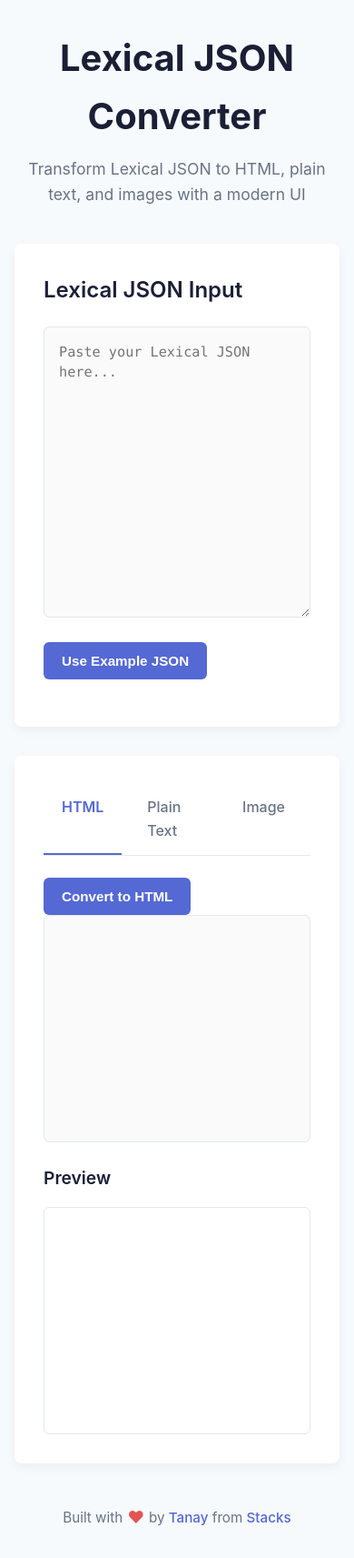
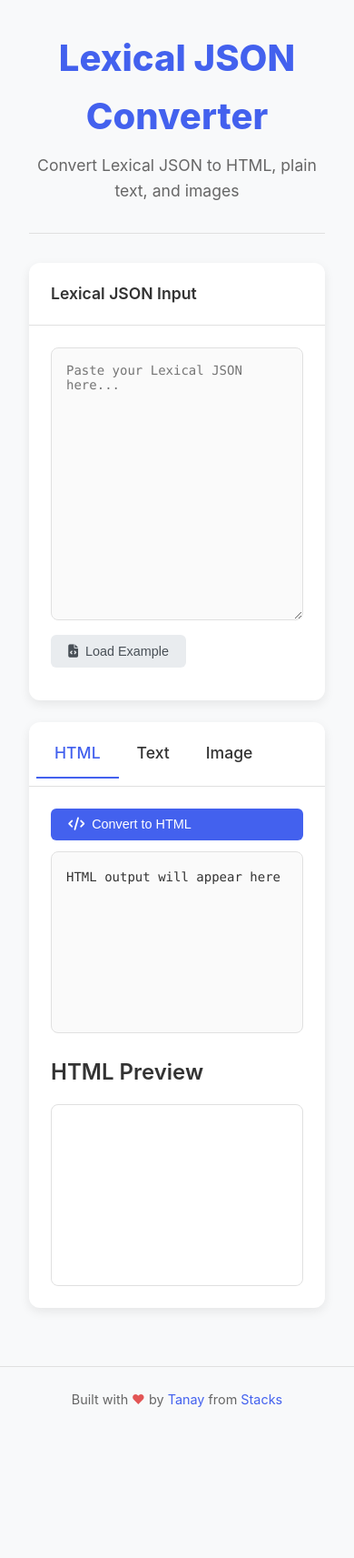
Before and after one commit to tanaylakhani/convert-lexical-json, a website: page public/index.html in a window 390 px wide. Shown: the whole page at 91% size. After the commit the page ends 1574 px from the top, so only its background shows below. Drawn offline with Linux system fonts and the light colour scheme.

Commit message:
try making page beautiful

```diff
--- a/public/index.html
+++ b/public/index.html
@@ -4,20 +4,18 @@
   <meta charset="UTF-8">
   <meta name="viewport" content="width=device-width, initial-scale=1.0">
   <title>Lexical JSON Converter Demo</title>
+  <link rel="stylesheet" href="https://cdnjs.cloudflare.com/ajax/libs/font-awesome/6.4.2/css/all.min.css">
   <style>
     :root {
-      --primary: #5469d4;
-      --primary-hover: #4456b7;
-      --text: #1a1f36;
-      --text-secondary: #697386;
-      --background: #f7fafc;
+      --primary-color: #4361ee;
+      --secondary-color: #3f37c9;
+      --bg-color: #f8f9fa;
       --card-bg: #ffffff;
-      --border: #e6e8eb;
-      --shadow: 0 4px 12px rgba(0, 0, 0, 0.05);
-      --radius: 8px;
-      --transition: all 0.2s ease;
-      --font: -apple-system, BlinkMacSystemFont, 'Segoe UI', Roboto, Oxygen,
-        Ubuntu, Cantarell, 'Open Sans', 'Helvetica Neue', sans-serif;
+      --text-color: #333;
+      --border-color: #e0e0e0;
+      --border-radius: 12px;
+      --shadow: 0 4px 12px rgba(0, 0, 0, 0.08);
+      --font-family: -apple-system, BlinkMacSystemFont, 'Segoe UI', Roboto, Oxygen, Ubuntu, Cantarell, 'Open Sans', 'Helvetica Neue', sans-serif;
     }
 
     * {
@@ -27,202 +25,222 @@
     }
 
     body {
-      font-family: var(--font);
-      background-color: var(--background);
-      color: var(--text);
+      font-family: var(--font-family);
+      background-color: var(--bg-color);
+      color: var(--text-color);
       line-height: 1.6;
-      padding: 2rem 1rem;
+      padding: 0;
+      margin: 0;
+      min-height: 100vh;
+      display: flex;
+      flex-direction: column;
     }
 
     .container {
       max-width: 1200px;
       margin: 0 auto;
+      padding: 2rem;
+      width: 100%;
     }
 
-    .header {
-      margin-bottom: 2.5rem;
+    header {
       text-align: center;
+      margin-bottom: 2rem;
+      padding-bottom: 1.5rem;
+      border-bottom: 1px solid var(--border-color);
     }
 
-    .header h1 {
+    h1 {
       font-size: 2.5rem;
-      font-weight: 700;
-      margin-bottom: 0.75rem;
-      color: var(--text);
+      margin-bottom: 0.5rem;
+      color: var(--primary-color);
+      font-weight: 800;
     }
 
-    .header p {
-      font-size: 1.1rem;
-      color: var(--text-secondary);
-      max-width: 600px;
-      margin: 0 auto;
+    h2 {
+      font-size: 1.5rem;
+      margin-bottom: 1rem;
+      font-weight: 600;
     }
 
-    .row {
+    p.subtitle {
+      font-size: 1.1rem;
+      color: #666;
+      margin-bottom: 0.5rem;
+    }
+
+    .content {
       display: flex;
-      gap: 2rem;
+      gap: 1.5rem;
       margin-bottom: 2rem;
     }
 
     @media (max-width: 768px) {
-      .row {
+      .content {
         flex-direction: column;
       }
     }
 
-    .col {
+    .card {
+      background: var(--card-bg);
+      border-radius: var(--border-radius);
+      box-shadow: var(--shadow);
+      overflow: hidden;
       flex: 1;
-      background-color: var(--card-bg);
-      border-radius: var(--radius);
-      box-shadow: var(--shadow);
-      padding: 2rem;
+      display: flex;
+      flex-direction: column;
     }
 
-    h2 {
-      font-size: 1.5rem;
+    .card-header {
+      padding: 1.25rem 1.5rem;
+      border-bottom: 1px solid var(--border-color);
       font-weight: 600;
-      margin-bottom: 1.25rem;
-      color: var(--text);
+      font-size: 1.1rem;
+      display: flex;
+      justify-content: space-between;
+      align-items: center;
     }
 
-    h3 {
-      font-size: 1.2rem;
+    .output-card-header {
+      padding: 0.5rem;
+      border-bottom: 1px solid var(--border-color);
       font-weight: 600;
-      margin: 1.5rem 0 1rem;
-      color: var(--text);
+      font-size: 1.1rem;
+      display: flex;
+      justify-content: space-between;
+      align-items: center;
+    }
+
+    .card-body {
+      padding: 1.5rem;
+      flex: 1;
+      display: flex;
+      flex-direction: column;
     }
 
     textarea {
       width: 100%;
-      height: 320px;
+      height: 300px;
       padding: 1rem;
-      border: 1px solid var(--border);
-      border-radius: calc(var(--radius) - 2px);
-      font-family: 'SFMono-Regular', Consolas, 'Liberation Mono', Menlo, monospace;
-      font-size: 0.95rem;
-      line-height: 1.5;
+      border: 1px solid var(--border-color);
+      border-radius: 8px;
+      font-family: 'Monaco', 'Consolas', monospace;
+      font-size: 14px;
       resize: vertical;
-      transition: var(--transition);
       background-color: #fafafa;
+      transition: border-color 0.2s;
     }
 
     textarea:focus {
       outline: none;
-      border-color: var(--primary);
-      box-shadow: 0 0 0 3px rgba(84, 105, 212, 0.15);
+      border-color: var(--primary-color);
+      box-shadow: 0 0 0 2px rgba(67, 97, 238, 0.2);
+    }
+
+    .actions {
+      margin-top: 1rem;
+      display: flex;
+      gap: 0.5rem;
     }
 
     button {
-      background-color: var(--primary);
+      background-color: var(--primary-color);
       color: white;
       border: none;
-      padding: 0.75rem 1.25rem;
-      border-radius: calc(var(--radius) - 2px);
+      padding: 0.6rem 1.2rem;
+      border-radius: 6px;
       cursor: pointer;
-      font-weight: 600;
-      font-size: 0.95rem;
-      transition: var(--transition);
-      display: inline-flex;
+      font-size: 0.9rem;
+      font-weight: 500;
+      display: flex;
       align-items: center;
-      justify-content: center;
+      gap: 0.5rem;
+      transition: background-color 0.2s, transform 0.1s;
+      margin-bottom: 12px;
+      width: auto;
     }
 
     button:hover {
-      background-color: var(--primary-hover);
-      transform: translateY(-1px);
+      background-color: var(--secondary-color);
     }
 
-    .button-group {
-      margin: 1.25rem 0;
-      display: flex;
-      gap: 0.75rem;
+    button:active {
+      transform: translateY(1px);
     }
 
-    .output {
-      border: 1px solid var(--border);
-      border-radius: calc(var(--radius) - 2px);
-      padding: 1.25rem;
-      min-height: 250px;
-      white-space: pre-wrap;
-      overflow: auto;
-      background-color: #fafafa;
-      font-family: 'SFMono-Regular', Consolas, 'Liberation Mono', Menlo, monospace;
-      font-size: 0.9rem;
-      line-height: 1.5;
+    button.secondary {
+      background-color: #e9ecef;
+      color: #495057;
     }
 
-    .html-preview {
-      border: 1px solid var(--border);
-      border-radius: calc(var(--radius) - 2px);
-      padding: 1.25rem;
-      min-height: 250px;
-      overflow: auto;
-      background-color: white;
-    }
-
-    .thumbnail-container {
-      margin-top: 1.5rem;
-      display: flex;
-      justify-content: center;
-      align-items: center;
-      min-height: 250px;
-      border: 1px solid var(--border);
-      border-radius: calc(var(--radius) - 2px);
-      background-color: white;
-      padding: 1rem;
-    }
-
-    .thumbnail {
-      max-width: 100%;
-      box-shadow: var(--shadow);
-      border-radius: calc(var(--radius) - 4px);
+    button.secondary:hover {
+      background-color: #dee2e6;
     }
 
     .tabs {
       display: flex;
-      margin-bottom: 1.5rem;
-      border-bottom: 1px solid var(--border);
     }
 
     .tab {
       padding: 0.75rem 1.25rem;
       cursor: pointer;
-      margin-right: 0.5rem;
       border-bottom: 2px solid transparent;
+      transition: all 0.2s;
       font-weight: 500;
-      color: var(--text-secondary);
-      transition: var(--transition);
-    }
-
-    .tab:hover {
-      color: var(--primary);
     }
 
     .tab.active {
-      border-bottom: 2px solid var(--primary);
-      color: var(--primary);
-      font-weight: 600;
+      border-bottom-color: var(--primary-color);
+      color: var(--primary-color);
     }
 
     .tab-content {
       display: none;
+      flex-direction: column;
+      flex: 1;
     }
 
     .tab-content.active {
-      display: block;
+      display: flex;
+    }
+
+    .output {
+      flex: 1;
+      padding: 1rem;
+      border: 1px solid var(--border-color);
+      border-radius: 8px;
+      overflow: auto;
+      background-color: #fafafa;
+      min-height: 200px;
+      font-family: 'Monaco', 'Consolas', monospace;
+      font-size: 14px;
+      white-space: pre-wrap;
+    }
+
+    .preview {
+      margin-top: 1.5rem;
+    }
+
+    .preview-content {
+      padding: 1.5rem;
+      border: 1px solid var(--border-color);
+      border-radius: 8px;
+      background-color: white;
+      min-height: 200px;
     }
 
     footer {
       text-align: center;
-      margin-top: 3rem;
-      color: var(--text-secondary);
-      font-size: 0.95rem;
+      padding: 1.5rem;
+      margin-top: auto;
+      font-size: 0.9rem;
+      color: #666;
+      border-top: 1px solid var(--border-color);
     }
 
     footer a {
-      color: var(--primary);
+      color: var(--primary-color);
       text-decoration: none;
-      font-weight: 500;
     }
 
     footer a:hover {
@@ -232,272 +250,254 @@
     .heart {
       color: #e25555;
       display: inline-block;
-      margin: 0 0.15rem;
-      animation: beat 1s infinite alternate;
-      transform-origin: center;
+      animation: heartbeat 1.5s infinite;
     }
 
-    @keyframes beat {
-      to {
-        transform: scale(1.2);
-      }
+    @keyframes heartbeat {
+      0% { transform: scale(1); }
+      5% { transform: scale(1.2); }
+      10% { transform: scale(1); }
+      15% { transform: scale(1.2); }
+      20% { transform: scale(1); }
+      100% { transform: scale(1); }
     }
   </style>
 </head>
 <body>
   <div class="container">
-    <div class="header">
+    <header>
       <h1>Lexical JSON Converter</h1>
-      <p>Transform Lexical JSON to HTML, plain text, and images with a modern UI</p>
-    </div>
+      <p class="subtitle">Convert Lexical JSON to HTML, plain text, and images</p>
+    </header>
 
-    <div class="row">
-      <div class="col">
-        <h2>Lexical JSON Input</h2>
-        <textarea id="json-input" placeholder="Paste your Lexical JSON here..."></textarea>
-        <div class="button-group">
-          <button id="use-example">Use Example JSON</button>
+    <div class="content">
+      <!-- Input Card -->
+      <div class="card">
+        <div class="card-header">
+          Lexical JSON Input
+        </div>
+        <div class="card-body">
+          <textarea id="json-input" placeholder="Paste your Lexical JSON here..."></textarea>
+          <div class="actions">
+            <button id="sample-btn" class="secondary">
+              <i class="fas fa-file-code"></i> Load Example
+            </button>
+          </div>
         </div>
       </div>
-      <div class="col">
-        <div class="tabs">
-          <div class="tab active" data-tab="html">HTML</div>
-          <div class="tab" data-tab="text">Plain Text</div>
-          <div class="tab" data-tab="image">Image</div>
+
+      <!-- Output Card -->
+      <div class="card">
+        <div class="output-card-header">
+          <div class="tabs">
+            <div class="tab active" data-tab="html">HTML</div>
+            <div class="tab" data-tab="text">Text</div>
+            <div class="tab" data-tab="image">Image</div>
+          </div>
         </div>
+        <div class="card-body">
+          <!-- HTML Tab -->
+          <div class="tab-content active" id="html-tab">
+            <button id="convert-html-btn">
+              <i class="fas fa-code"></i> Convert to HTML
+            </button>
+            <div id="html-output" class="output">HTML output will appear here</div>
 
-        <div class="tab-content active" id="html-tab">
-          <button id="convert-html">Convert to HTML</button>
-          <pre class="output" id="html-output"></pre>
-          <h3>Preview</h3>
-          <div class="html-preview" id="html-preview"></div>
-        </div>
+            <div class="preview">
+              <h2>HTML Preview</h2>
+              <div id="html-preview" class="preview-content"></div>
+            </div>
+          </div>
 
-        <div class="tab-content" id="text-tab">
-          <button id="convert-text">Convert to Plain Text</button>
-          <pre class="output" id="text-output"></pre>
-        </div>
+          <!-- Text Tab -->
+          <div class="tab-content" id="text-tab">
+            <button id="convert-text-btn">
+              <i class="fas fa-align-left"></i> Convert to Plain Text
+            </button>
+            <div id="text-output" class="output">Plain text output will appear here</div>
+          </div>
 
-        <div class="tab-content" id="image-tab">
-          <button id="convert-image">Generate Image</button>
-          <div class="thumbnail-container">
-            <img id="image-output" class="thumbnail" alt="Document preview will appear here">
+          <!-- Image Tab -->
+          <div class="tab-content" id="image-tab">
+            <button id="convert-image-btn">
+              <i class="fas fa-image"></i> Generate Image
+            </button>
+            <div class="output">
+              <img id="image-output" style="max-width: 100%; display: none;" alt="Generated image will appear here">
+              <div id="image-placeholder">Image will be generated here</div>
+            </div>
           </div>
         </div>
       </div>
     </div>
-    <footer>
-      Built with <span class="heart">♥</span> by <a href="https://x.com/tanaylakhani" target="_blank">Tanay</a> from <a href="https://betterstacks.com" target="_blank">Stacks</a>
-    </footer>
   </div>
 
+  <footer>
+    Built with <span class="heart">♥</span> by <a href="https://x.com/tanaylakhani" target="_blank">Tanay</a> from <a href="https://betterstacks.com" target="_blank">Stacks</a>
+  </footer>
+
   <script>
-    // Example Lexical JSON
-    const exampleJson = {
+    // Sample Lexical JSON
+    const sampleJson = {
       root: {
         children: [
           {
+            type: 'heading',
+            tag: 'h1',
             children: [
               {
-                detail: 0,
-                format: 0,
-                mode: "normal",
-                style: "",
-                text: "Lexical JSON Example Document",
-                type: "text",
-                version: 1
+                type: 'text',
+                text: 'Sample Lexical Document',
+                format: 0
               }
             ],
-            direction: "ltr",
-            format: "",
+            direction: 'ltr',
+            format: '',
             indent: 0,
-            type: "heading",
-            version: 1,
-            tag: "h1"
-          },
-          {
-            children: [
-              {
-                detail: 0,
-                format: 0,
-                mode: "normal",
-                style: "",
-                text: "This is a sample document created with Lexical Editor. Below are some examples of formatting:",
-                type: "text",
-                version: 1
-              }
-            ],
-            direction: "ltr",
-            format: "",
-            indent: 0,
-            type: "paragraph",
             version: 1
           },
           {
+            type: 'paragraph',
             children: [
               {
-                detail: 0,
-                format: 0,
-                mode: "normal",
-                style: "",
-                text: "Formatting Examples",
-                type: "text",
-                version: 1
+                type: 'text',
+                text: 'This is a sample document showing various formatting options in Lexical. Here we have ',
+                format: 0
+              },
+              {
+                type: 'text',
+                text: 'bold',
+                format: 1
+              },
+              {
+                type: 'text',
+                text: ', ',
+                format: 0
+              },
+              {
+                type: 'text',
+                text: 'italic',
+                format: 2
+              },
+              {
+                type: 'text',
+                text: ', and ',
+                format: 0
+              },
+              {
+                type: 'text',
+                text: 'underlined',
+                format: 4
+              },
+              {
+                type: 'text',
+                text: ' text.',
+                format: 0
               }
             ],
-            direction: "ltr",
-            format: "",
+            direction: 'ltr',
+            format: '',
             indent: 0,
-            type: "heading",
-            version: 1,
-            tag: "h2"
-          },
-          {
-            children: [
-              {
-                detail: 0,
-                format: 1, // Bold
-                mode: "normal",
-                style: "",
-                text: "This text is bold. ",
-                type: "text",
-                version: 1
-              },
-              {
-                detail: 0,
-                format: 2, // Italic
-                mode: "normal",
-                style: "",
-                text: "This text is italic. ",
-                type: "text",
-                version: 1
-              },
-              {
-                detail: 0,
-                format: 8, // Strikethrough
-                mode: "normal",
-                style: "",
-                text: "This text has strikethrough.",
-                type: "text",
-                version: 1
-              }
-            ],
-            direction: "ltr",
-            format: "",
-            indent: 0,
-            type: "paragraph",
             version: 1
           },
           {
+            type: 'heading',
+            tag: 'h2',
             children: [
               {
-                detail: 0,
-                format: 0,
-                mode: "normal",
-                style: "",
-                text: "List Examples",
-                type: "text",
-                version: 1
+                type: 'text',
+                text: 'Lists',
+                format: 0
               }
             ],
-            direction: "ltr",
-            format: "",
+            direction: 'ltr',
+            format: '',
             indent: 0,
-            type: "heading",
-            version: 1,
-            tag: "h2"
+            version: 1
           },
           {
+            type: 'list',
+            listType: 'bullet',
             children: [
               {
+                type: 'listitem',
                 children: [
                   {
-                    detail: 0,
-                    format: 0,
-                    mode: "normal",
-                    style: "",
-                    text: "First item",
-                    type: "text",
-                    version: 1
+                    type: 'text',
+                    text: 'Bullet point 1',
+                    format: 0
                   }
-                ],
-                direction: "ltr",
-                format: "",
-                indent: 0,
-                type: "listitem",
-                version: 1,
-                value: 1
+                ]
               },
               {
+                type: 'listitem',
                 children: [
                   {
-                    detail: 0,
-                    format: 0,
-                    mode: "normal",
-                    style: "",
-                    text: "Second item",
-                    type: "text",
-                    version: 1
+                    type: 'text',
+                    text: 'Bullet point 2',
+                    format: 0
                   }
-                ],
-                direction: "ltr",
-                format: "",
-                indent: 0,
-                type: "listitem",
-                version: 1,
-                value: 2
+                ]
+              }
+            ],
+            direction: 'ltr',
+            format: '',
+            indent: 0,
+            version: 1
+          },
+          {
+            type: 'list',
+            listType: 'number',
+            children: [
+              {
+                type: 'listitem',
+                children: [
+                  {
+                    type: 'text',
+                    text: 'Numbered item 1',
+                    format: 0
+                  }
+                ]
               },
               {
+                type: 'listitem',
                 children: [
                   {
-                    detail: 0,
-                    format: 0,
-                    mode: "normal",
-                    style: "",
-                    text: "Third item",
-                    type: "text",
-                    version: 1
+                    type: 'text',
+                    text: 'Numbered item 2',
+                    format: 0
                   }
-                ],
-                direction: "ltr",
-                format: "",
-                indent: 0,
-                type: "listitem",
-                version: 1,
-                value: 3
+                ]
               }
             ],
-            direction: "ltr",
-            format: "",
+            direction: 'ltr',
+            format: '',
             indent: 0,
-            type: "list",
-            version: 1,
-            listType: "number",
-            start: 1,
-            tag: "ol"
+            version: 1
           }
         ],
-        direction: "ltr",
-        format: "",
+        direction: 'ltr',
+        format: '',
         indent: 0,
-        type: "root",
+        type: 'root',
         version: 1
       }
     };
 
     // DOM elements
     const jsonInput = document.getElementById('json-input');
-    const useExampleBtn = document.getElementById('use-example');
+    const sampleBtn = document.getElementById('sample-btn');
 
     const htmlOutput = document.getElementById('html-output');
     const htmlPreview = document.getElementById('html-preview');
-    const convertHtmlBtn = document.getElementById('convert-html');
+    const convertHtmlBtn = document.getElementById('convert-html-btn');
 
     const textOutput = document.getElementById('text-output');
-    const convertTextBtn = document.getElementById('convert-text');
+    const convertTextBtn = document.getElementById('convert-text-btn');
 
     const imageOutput = document.getElementById('image-output');
-    const convertImageBtn = document.getElementById('convert-image');
+    const imagePlaceholder = document.getElementById('image-placeholder');
+    const convertImageBtn = document.getElementById('convert-image-btn');
 
     const tabs = document.querySelectorAll('.tab');
     const tabContents = document.querySelectorAll('.tab-content');
@@ -513,21 +513,24 @@
       });
     });
 
-    // Use example JSON
-    useExampleBtn.addEventListener('click', () => {
-      jsonInput.value = JSON.stringify(exampleJson, null, 2);
+    // Load sample JSON
+    sampleBtn.addEventListener('click', () => {
+      jsonInput.value = JSON.stringify(sampleJson, null, 2);
     });
 
     // Convert to HTML
     convertHtmlBtn.addEventListener('click', async () => {
       try {
+        if (!jsonInput.value.trim()) {
+          alert('Please paste some Lexical JSON first.');
+          return;
+        }
+
         const json = JSON.parse(jsonInput.value);
 
         const response = await fetch('/api/convert-to-html', {
           method: 'POST',
-          headers: {
-            'Content-Type': 'application/json'
-          },
+          headers: { 'Content-Type': 'application/json' },
           body: JSON.stringify({ json })
         });
 
@@ -538,22 +541,27 @@
           htmlPreview.innerHTML = data.html;
         } else {
           htmlOutput.textContent = `Error: ${data.error}\n${data.details || ''}`;
+          htmlPreview.innerHTML = '<div style="color: red;">Error converting to HTML</div>';
         }
       } catch (error) {
         htmlOutput.textContent = `Error: ${error.message}`;
+        htmlPreview.innerHTML = '<div style="color: red;">Error parsing JSON</div>';
       }
     });
 
-    // Convert to Plain Text
+    // Convert to plain text
     convertTextBtn.addEventListener('click', async () => {
       try {
+        if (!jsonInput.value.trim()) {
+          alert('Please paste some Lexical JSON first.');
+          return;
+        }
+
         const json = JSON.parse(jsonInput.value);
 
         const response = await fetch('/api/convert-to-text', {
           method: 'POST',
-          headers: {
-            'Content-Type': 'application/json'
-          },
+          headers: { 'Content-Type': 'application/json' },
           body: JSON.stringify({ json })
         });
 
@@ -569,20 +577,30 @@
       }
     });
 
-    // Convert to Image
+    // Convert to image
     convertImageBtn.addEventListener('click', async () => {
       try {
+        if (!jsonInput.value.trim()) {
+          alert('Please paste some Lexical JSON first.');
+          return;
+        }
+
         const json = JSON.parse(jsonInput.value);
 
-        // Create request parameters
-        const params = new URLSearchParams({
-          json: JSON.stringify(json)
-        });
+        // If you have an image conversion API endpoint
+        imageOutput.style.display = 'block';
+        imagePlaceholder.style.display = 'none';
 
-        // Update the image src to trigger the request
-        imageOutput.src = `/api/convert-to-image?${params.toString()}`;
+        imageOutput.src = `/api/convert-to-image?json=${encodeURIComponent(JSON.stringify(json))}`;
+        imageOutput.onerror = () => {
+          imageOutput.style.display = 'none';
+          imagePlaceholder.style.display = 'block';
+          imagePlaceholder.innerHTML = '<div style="color: red;">Error generating image</div>';
+        };
       } catch (error) {
-        alert(`Error: ${error.message}`);
+        imageOutput.style.display = 'none';
+        imagePlaceholder.style.display = 'block';
+        imagePlaceholder.innerHTML = `<div style="color: red;">Error: ${error.message}</div>`;
       }
     });
   </script>
```
